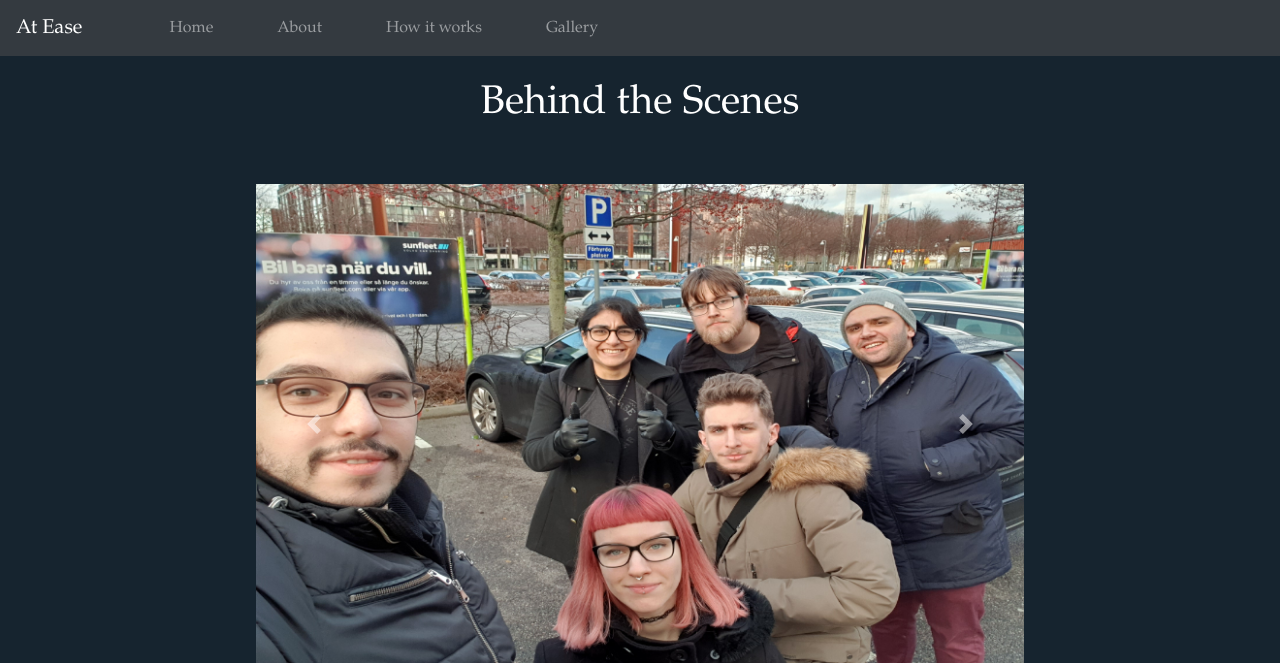
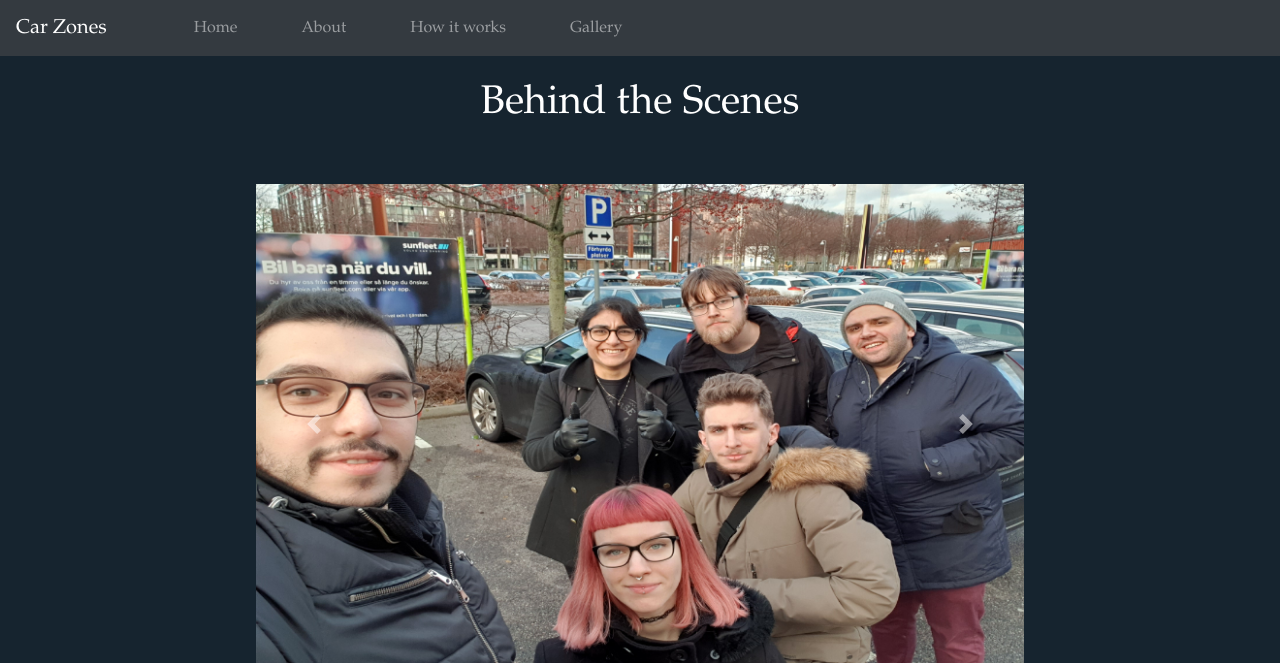
Before and after one commit to hanien/dit827server, a Flask app: page /gallery in a window 1280 px wide; the page is wider, and only the part inside the window is pictured. Shown: the top 663 px of that part. Run offline with Flask 2, Linux system fonts and the light colour scheme; parts of the project's set-up code (start-up, migrations or seed data) failed here and were passed over; some libraries are stand-ins or nearby versions.

Commit message:
Add Readme, Add title for each page, Add logo

```diff
--- a/server.py
+++ b/server.py
@@ -20,18 +20,18 @@ def index():
 
 @app.route("/about", methods=["GET"])
 def about():
-    return render_template("about.html")
+    return render_template("about.html",title = 'About')
 
 @app.route("/how-it-works", methods=["GET"])
 def how_it_works():
-    return render_template("how-it-works.html")
+    return render_template("how-it-works.html",title = 'How it Works!')
 
 @app.route("/gallery", methods=["GET"])
 def gallery():
     team_images_path = os.path.join('static', 'img', 'team-images')
     team_images = os.listdir(team_images_path)
     app.config['UPLOAD_FOLDER'] = team_images
-    return render_template("gallery.html", len = len(team_images), images=team_images)
+    return render_template("gallery.html",title = 'Gallery', len = len(team_images), images=team_images)
 
 @app.route("/api/sensors", methods=['POST'])
 def post_reading():
--- a/templates/base.html
+++ b/templates/base.html
@@ -4,7 +4,13 @@
     <meta charset="utf-8">
     <meta name="viewport" content="width=device-width, initial-scale=1, shrink-to-fit=no">
     <meta http-equiv="x-ua-compatible" content="ie=edge">
-    <title>At Ease</title>
+    {% if title %}
+        <title>Car Zones | {{ title }}</title>
+    {% else %}
+        <title>Car Zones</title>
+    {% endif %}
+
+    <link rel="shortcut icon" href="{{ url_for('static', filename='log.jpg') }}">
     <link type="text/css" rel="stylesheet" href="{{ url_for('static', filename='s.css') }}" />
     <link rel="stylesheet" href="https://stackpath.bootstrapcdn.com/bootstrap/4.3.1/css/bootstrap.min.css"
     integrity="sha384-ggOyR0iXCbMQv3Xipma34MD+dH/1fQ784/j6cY/iJTQUOhcWr7x9JvoRxT2MZw1T" crossorigin="anonymous">
@@ -19,7 +25,7 @@
 
 <body>
     <nav class="at-ease-nav navbar sticky-top navbar-expand-lg navbar-dark bg-dark col-sm-12 mb-4">
-        <a class="navbar-brand" href="/">At Ease</a>
+        <a class="navbar-brand" href="/">Car Zones</a>
         <div class="collapse navbar-collapse col-sm-12" id="navbarNav">
             <ul class="navbar-nav">
                 <li class="nav-item ml-5">
```
Also changed, not shown: static/log.jpg (added), 1 other file.
